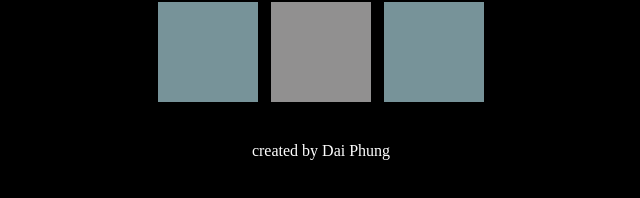
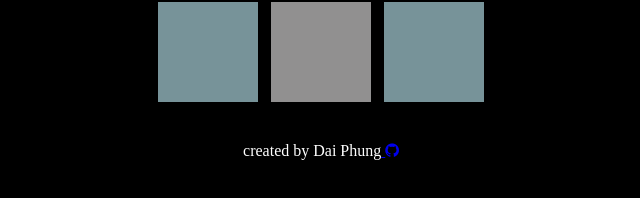
Before and after one commit to backinthedai/TTT, a plain HTML site: page index.html in a window 1280 px wide. Shown: the part 376-574 px from the top of the page, 319-959 px from the left. Drawn offline with nearby package versions, Linux system fonts and the light colour scheme.

Commit message:
add github icon

```diff
--- a/index.html
+++ b/index.html
@@ -5,6 +5,7 @@
     <meta charset="UTF-8">
     <meta name="viewport" content="width=device-width, initial-scale=1.0">
     <meta http-equiv="X-UA-Compatible" content="ie=edge">
+    <link rel="stylesheet" href="https://maxcdn.bootstrapcdn.com/font-awesome/4.7.0/css/font-awesome.min.css">
     <title>Tic-Tac-Toe</title>
 
     <style>
@@ -107,7 +108,9 @@
         <div class="btn" id="b6"></div>
         <div class="btn" id="b7"></div>
         <div class="btn" id="b8"></div>
-        <footer>created by Dai Phung</footer>
+        <footer>created by Dai Phung<a href="https://github.com/backinthedai/ttt" target="_blank">
+            <i class="fa fa-github github" id="github" aria-hidden="true"></i>
+        </a></footer>
     </div>
 
     <!-- jQuery library -->
```
